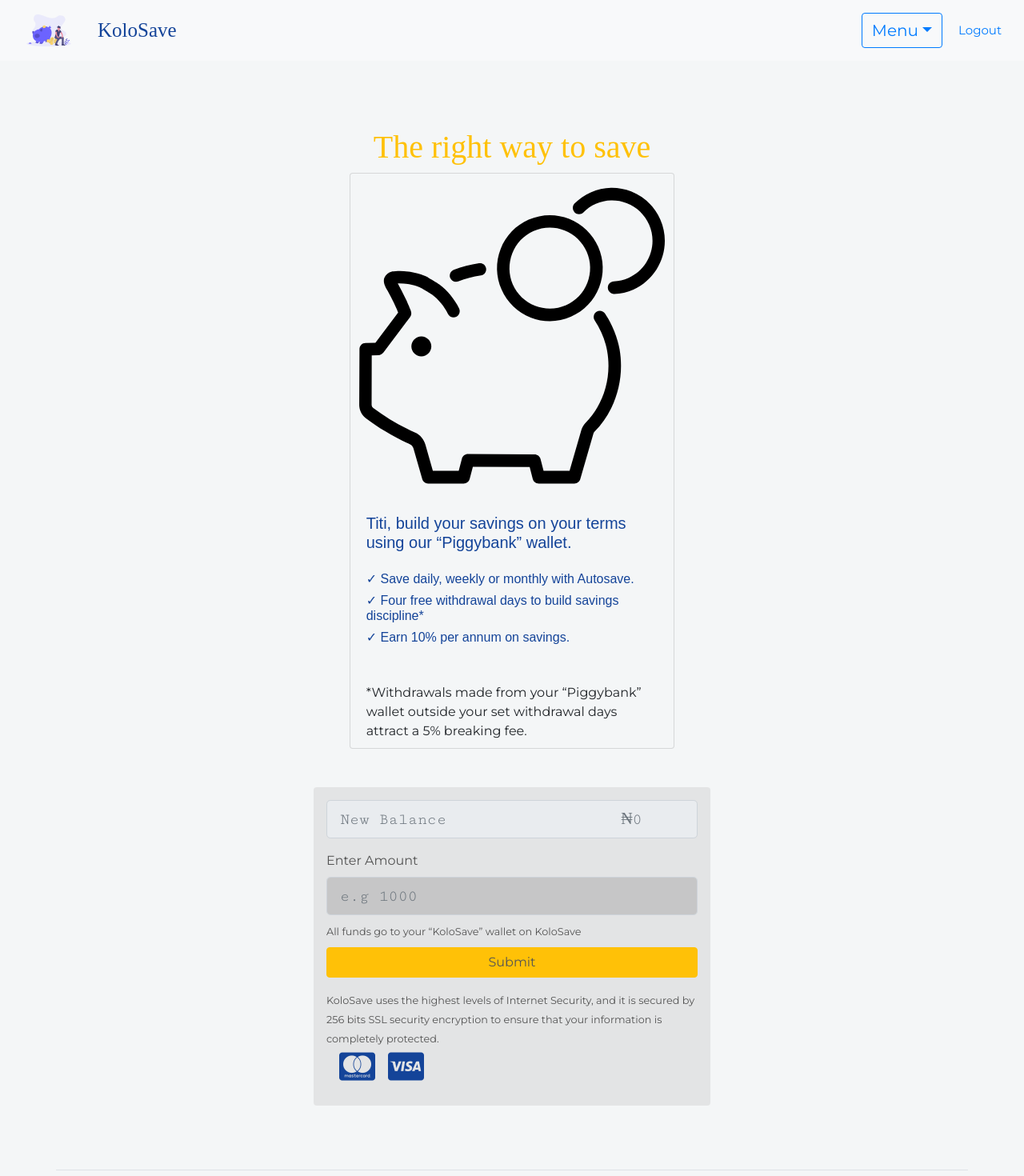
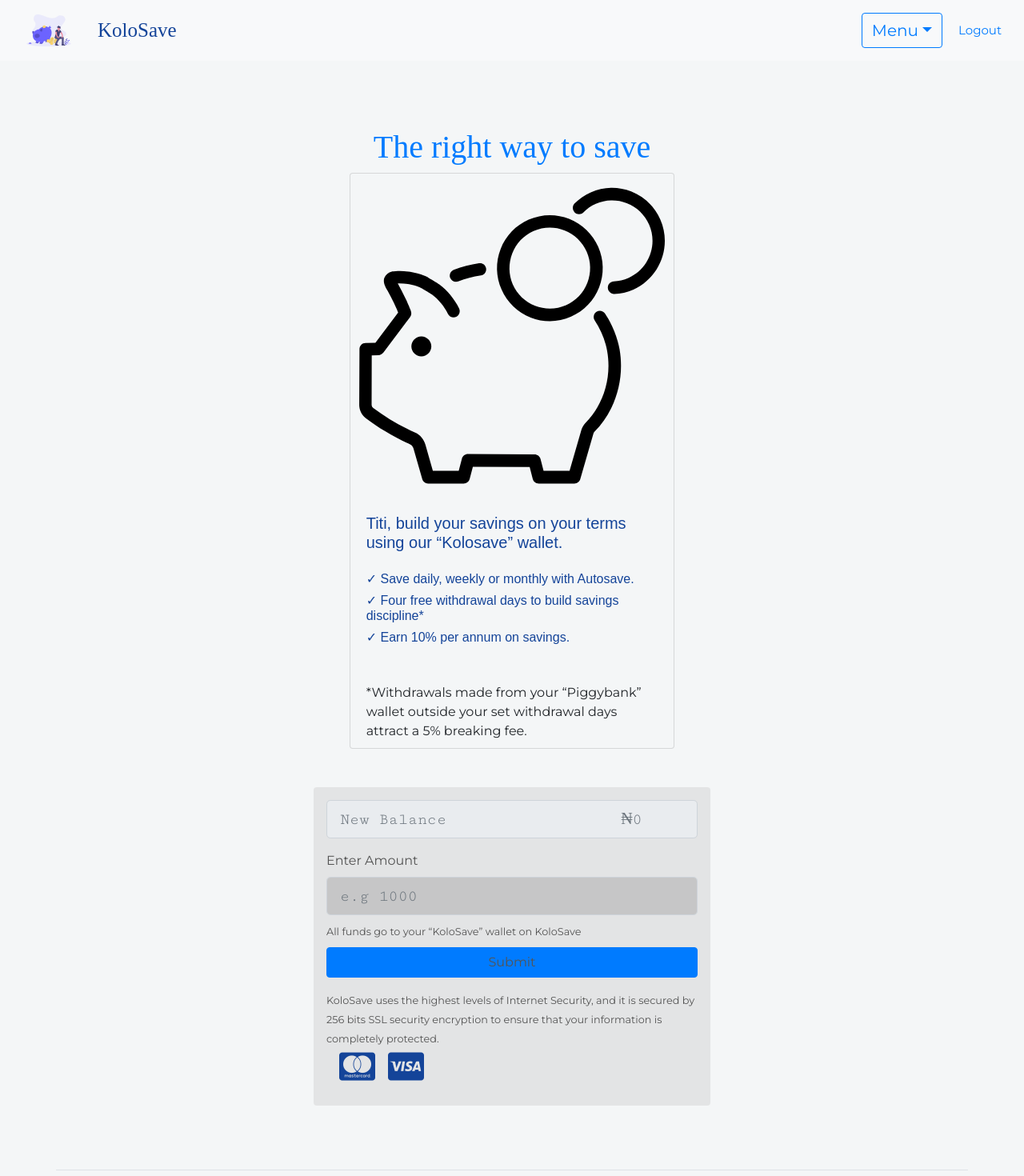
Before and after one commit to owans/kolo-frontend, a React (Create React App) app: page /activatesavings in a window 1280 px wide. Shown: the top 1470 px of the page at 80% size. Built offline with nearby package versions, Linux system fonts and the light colour scheme; no server answers; a web font is replaced by a local one.

Commit message:
made changes to bodysavings.js

```diff
--- a/src/activatesavings/BodyActivateSavings.js
+++ b/src/activatesavings/BodyActivateSavings.js
@@ -14,7 +14,7 @@
       <div style={{ fontFamily: "Montserrat" }}>
         <div className="row justify-content-center">
           <h1
-            className="float-center text-warning"
+            className="float-center text-primary"
             style={{ marginTop: "10rem", fontFamily: "Baloo Bhai" }}
           >
             The right way to save
@@ -29,7 +29,7 @@
               <img className="card-img-top " src={activatesaving} alt="Piggy" />
               <div className="card-body">
                 <h5 className="mb-4">
-                  Titi, build your savings on your terms using our “Piggybank”
+                  Titi, build your savings on your terms using our “Kolosave”
                   wallet.
                 </h5>
                 <h6 className="card-text">
@@ -81,7 +81,7 @@
                 <button
                   type="submit"
                   value="submit"
-                  className="btn btn-warning btn-block"
+                  className="btn btn-primary btn-block"
                   style={{ color: "#545454" }}
                 >
                   Submit
--- a/src/savings/BodySavings.js
+++ b/src/savings/BodySavings.js
@@ -26,10 +26,6 @@
   componentWillMount() {
     mql.addListener(this.mediaQueryChanged);
   }
-
-  // componentWillUnmount() {
-  //   this.state.mql.removeListener(this.mediaQueryChanged);
-  // }
 
   onSetSidebarOpen(open) {
     this.setState({ sidebarOpen: open });
@@ -70,8 +66,8 @@
       <div>
         <Sidebar
           sidebar={
-            <div style={{ color: "#545454", fontFamily: "Montserrat" }}>
-              <h1 style={{ color: "#545454", fontFamily: "Sriracha" }}>
+            <div style={{ color: "#144499", fontFamily: "Montserrat" }}>
+              <h1 style={{ color: "#144499", fontFamily: "Sriracha" }}>
                 Hi {this.state.first_name}
               </h1>
               <h5>{this.state.email}</h5>
@@ -80,7 +76,7 @@
                 <Link to="/dashboard">
                   <button
                     type="button"
-                    className=" btn btn-outline-warning  border-0"
+                    className=" btn btn-outline-primary  border-0"
                     style={{ fontSize: 20 }}
                   >
                     Dashboard
@@ -91,7 +87,7 @@
                 <i className="fas fa-chart-pie mx-3" />
                 <button
                   type="button"
-                  className="btn btn-outline-warning  border-0"
+                  className="btn btn-outline-primary  border-0"
                   style={{ fontSize: 20 }}
                 >
                   Interest
@@ -101,7 +97,7 @@
                 <i className="fas fa-money-bill-wave mx-3" />
                 <button
                   type="button"
-                  className="btn btn-outline-warning border-0"
+                  className="btn btn-outline-primary border-0"
                   style={{ fontSize: 20 }}
                 >
                   Transaction
@@ -111,7 +107,7 @@
                 <i className="fas fa-piggy-bank mx-3" />
                 <button
                   type="button"
-                  className="btn btn-outline-warning border-0"
+                  className="btn btn-outline-primary border-0"
                   style={{ fontSize: 20 }}
                 >
                   WIthdraw
@@ -121,7 +117,7 @@
                 <i className="fas fa-cogs mx-3" />
                 <button
                   type="button"
-                  className="btn btn-outline-warning border-0"
+                  className="btn btn-outline-primary border-0"
                   style={{ fontSize: 20 }}
                 >
                   Settings
```
